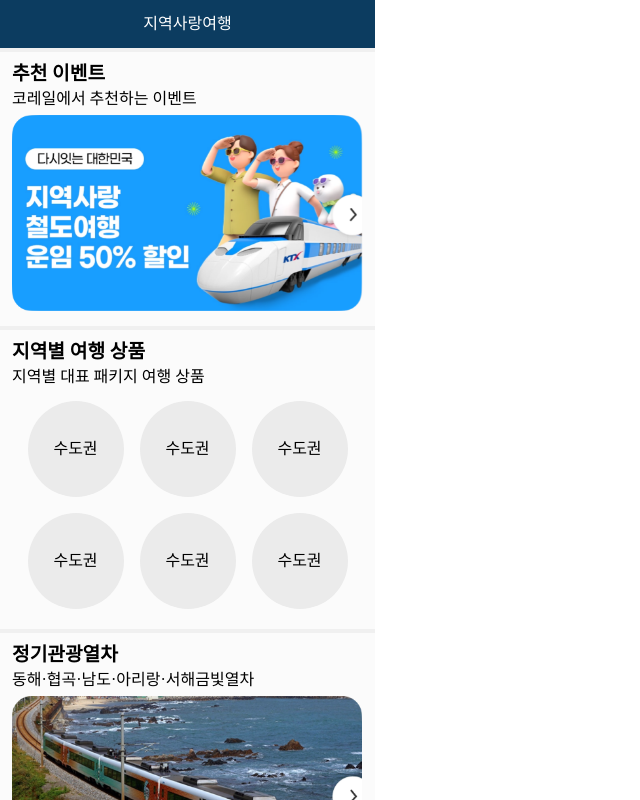
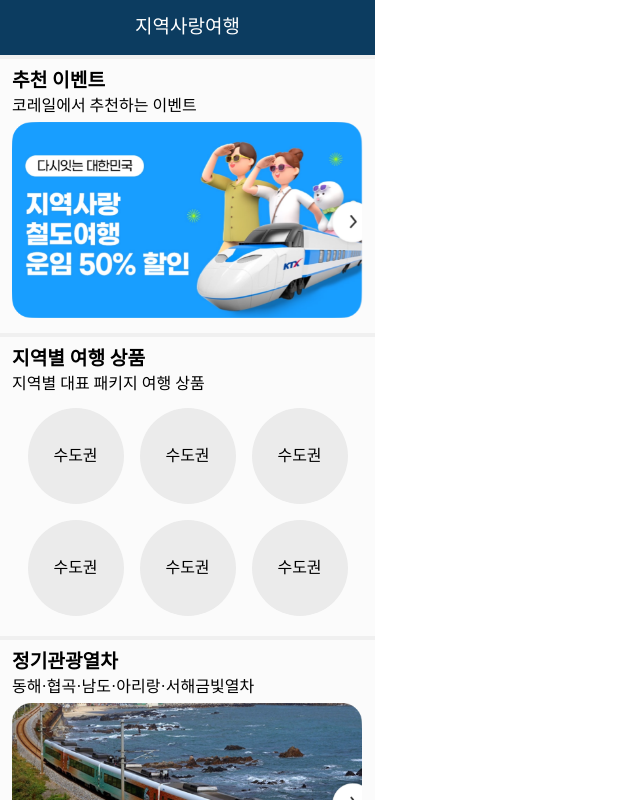
Before and after one commit to funcsom/kise_travel_tech_client, a React (Vite) app: page / in a window 1280 px wide. Shown: the top 800 px of the page, without its empty margins (0-640 px from the left). Built offline with nearby package versions, Linux system fonts and the light colour scheme; a web font is replaced by a local one.

Commit message:
공통 컴포넌트 Header import문 삭제 및 globalStyle 적용하여 스타일 수정

```diff
--- a/src/components/Header.jsx
+++ b/src/components/Header.jsx
@@ -1,6 +1,5 @@
 import Button from "./Button";
 import styles from "./Header.module.css";
-import hamburgerIcon from "../assets/hamburger-icon.svg";
 
 const Header = ({ handleClickLeft, text, handleClickRight }) => {
   return (
--- a/src/components/Header.module.css
+++ b/src/components/Header.module.css
@@ -4,4 +4,5 @@
   display: flex;
   justify-content: space-between;
   padding: 1rem;
+  font: var(--font-t1);
 }
```
